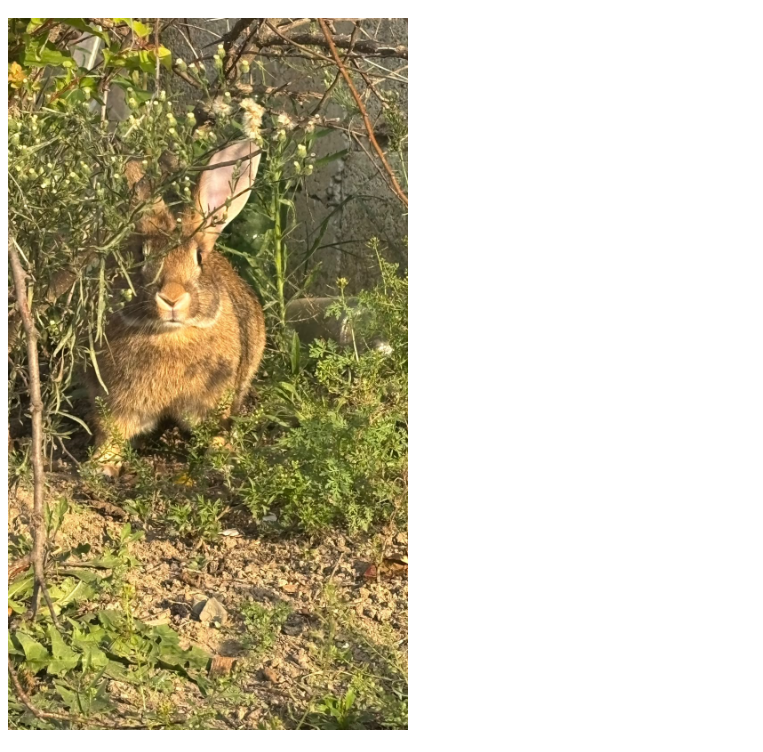
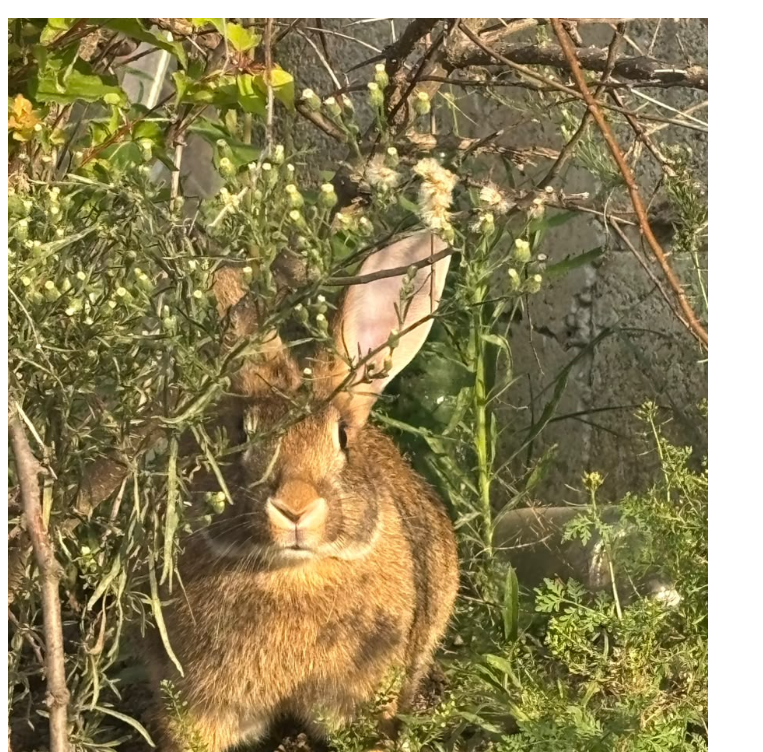
Before and after one commit to morenodirgni986-a11y/mi_paginaa, a plain HTML site: page index.html in a window 1280 px wide. Shown: the part 48-800 px from the top of the page, without its empty margins (0-763 px from the left). Drawn offline with Linux system fonts and the light colour scheme.

Commit message:
Add files via upload

```diff
--- a/index.html
+++ b/index.html
@@ -4,6 +4,6 @@
   </head>
   <body>
     <h1>My first page</h1>
-    <img src="imagen.jpg" alt="Mi imagen" style="width: 400px;">
+    <img src="imagen.jpg" alt="Mi imagen" style="width: 700px;">
   </body>
 </html>
```
